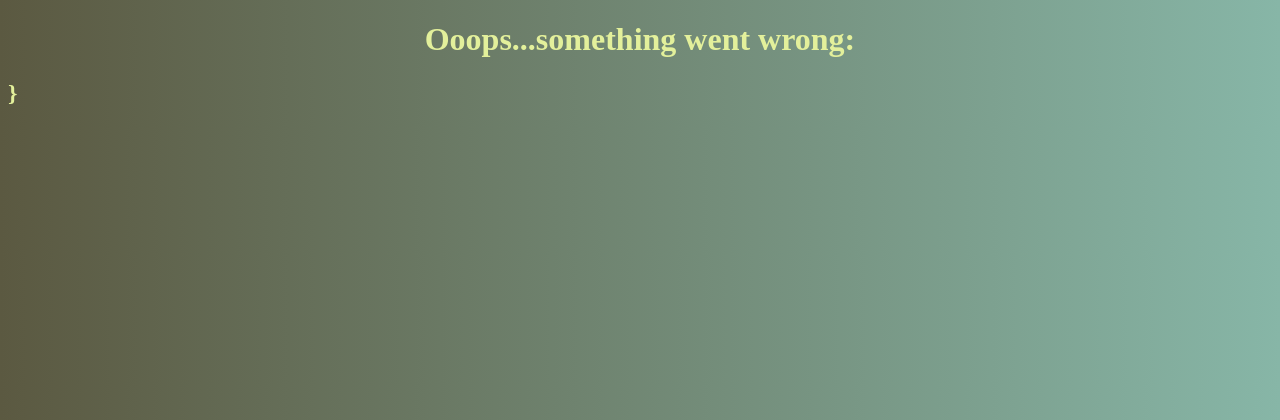
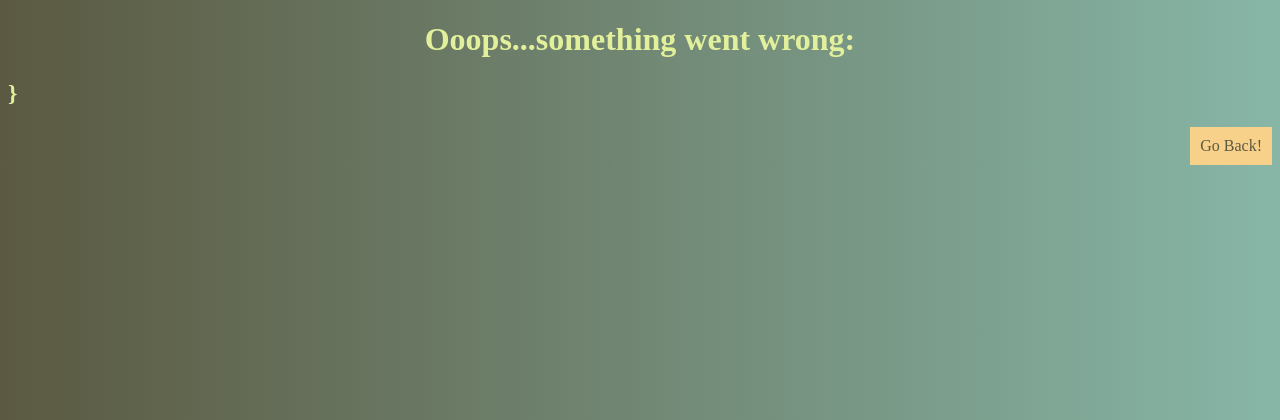
Before and after one commit to Bela-Szilagyi/Application-process---Basic-SQL, a Flask app: template templates/error.html in a window 1280 px wide. Shown: the top 420 px of the page. Run offline with Flask 2, Linux system fonts and the light colour scheme; the template is opened without the code that fills it, so the values that code supplies are empty; some libraries are stand-ins or nearby versions.

Commit message:
added Go back button to error.html

```diff
--- a/templates/error.html
+++ b/templates/error.html
@@ -13,6 +13,15 @@
     <h1> Ooops...something went wrong: </h1>
     <h2> {{ error }}} </h2>
 
+    <p><a class="button" onclick="goBack()" >Go Back!</a></p>
+
+    <script>
+		function goBack()
+            {
+			    window.history.back()
+		    }
+	</script>
+
 </body>
 
 </html>
```
